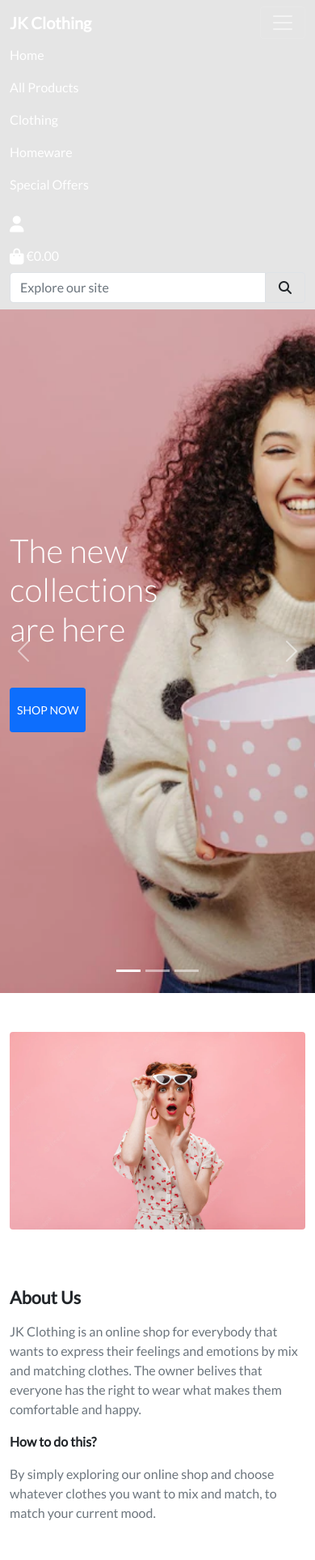
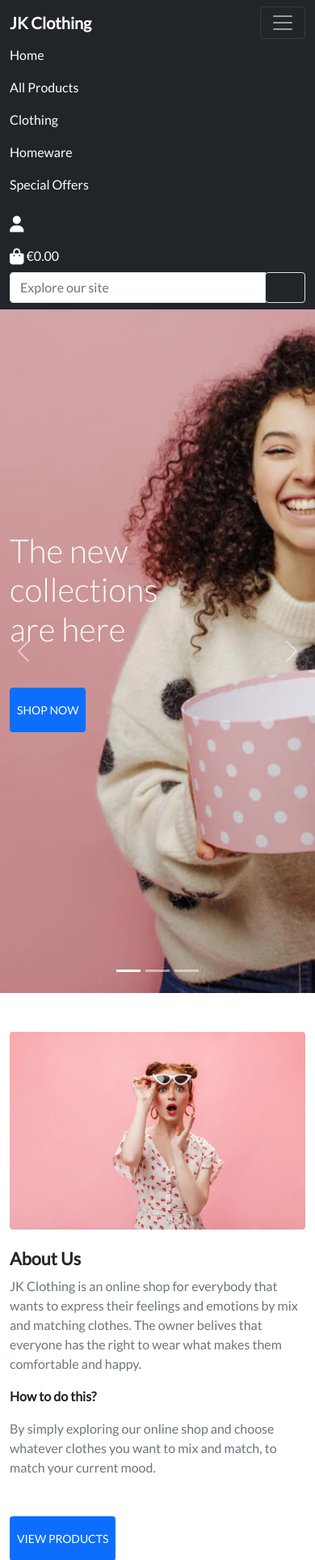
Before and after one commit to ainchu18/jk_clothing, a Django app: page / in a window 390 px wide, after a click that opens the changed part. Shown: the top 1926 px of the page at 81% size. Run offline with Django 3.2, Linux system fonts and the light colour scheme; some libraries are stand-ins or nearby versions.

Commit message:
fix main and mobile nav view

```diff
--- a/home/templates/home/index.html
+++ b/home/templates/home/index.html
@@ -12,12 +12,12 @@
                 </div>
             </div>
             <div class="col-md-6 mb-4">
-                <h4 class="mt-5"><strong>About Us</strong></h4>
-                    <p class="text-muted mt-3 justify-content-center">
+                <h4><strong>About Us</strong></h4>
+                    <p class="text-muted justify-content-center">
                         JK Clothing is an online shop for everybody that wants to express their feelings and emotions by mix and matching clothes.
                         The owner belives that everyone has the right to wear what makes them comfortable and happy.
                     </p>
-                    <p class="mt-3"><strong>How to do this?</strong></p>
+                    <p><strong>How to do this?</strong></p>
                     <p class="text-muted justify-content-center">
                         By simply exploring our online shop and choose whatever clothes you want to mix and match, to match your current mood.
                     </p>
--- a/static/css/main.css
+++ b/static/css/main.css
@@ -33,15 +33,14 @@ body {
 }
 
 .carousel-item:nth-child(3) {
-    background-image: url('/media/emotional-young-caucasian-woman-opens-box-with-unexpected-gift-keeps-mouth-open-curly-haired-brunette-with-loose-hair-sweater-positive-human-reactions-emotions_197531-30176.webp');
+    background-image: url('/media/');
     background-repeat: no-repeat;
     background-size: cover;
     background-position: center center;
 }
 
 
-/* Height for devices larger than 576px */
-@media (min-width: 992px) {
+@media (min-width: 570px) {
     #introCarousel {
         margin-top: -58.59px;
     }
--- a/templates/base.html
+++ b/templates/base.html
@@ -24,10 +24,10 @@
     {% endblock %}
 
     {% block corejs %}
+    <script src="https://kit.fontawesome.com/f2b3e579d3.js" crossorigin="anonymous"></script>
     <script src="https://cdn.jsdelivr.net/npm/bootstrap@5.0.2/dist/js/bootstrap.bundle.min.js"
         integrity="sha384-MrcW6ZMFYlzcLA8Nl+NtUVF0sA7MsXsP1UyJoMp4YLEuNSfAP+JcXn/tWtIaxVXM" crossorigin="anonymous">
     </script>
-    <script src="https://kit.fontawesome.com/f2b3e579d3.js" crossorigin="anonymous"></script>
     {% endblock %}
 
     {% block extra_js %}
@@ -39,81 +39,9 @@
 <body>
     <!--Main Navigation-->
     <header>
-        <!-- Navbar -->
-        <nav class="navbar navbar-expand-lg navbar-dark" style="z-index: 2000; background-color: rgba(0, 0, 0, 0.1);">
-            <div class="container-fluid">
-                <!-- Navbar brand -->
-                <a class="navbar-brand" href="{% url 'home' %}">
-                    <strong>JK Clothing</strong>
-                </a>
-                <button class="navbar-toggler" type="button" data-bs-toggle="collapse" data-bs-target="#navbarCollapse"
-                    aria-controls="navbarCollapse" aria-expanded="false" aria-label="Toggle navigation">
-                    <span class="navbar-toggler-icon"></span>
-                </button>
-                <div class="collapse navbar-collapse" id="navbarCollapse">
-                    <ul class="navbar-nav me-auto mb-2 mb-md-0">
-                        <li class="nav-item">
-                            <a class="nav-link active" aria-current="page" href="{% url 'home' %}">Home</a>
-                        </li>
-                        <li class="nav-item">
-                            <a class="nav-link" href="" rel="nofollow" target="_blank">All Products</a>
-                        </li>
-                        <li class="nav-item">
-                            <a class="nav-link" href="" target="_blank">Clothing</a>
-                        </li>
-                        <li class="nav-item">
-                            <a class="nav-link" href="" target="_blank">Homeware</a>
-                        </li>
-                        <li class="nav-item">
-                            <a class="nav-link" href="" target="_blank">Special Offers</a>
-                        </li>
-                    </ul>
+        {% include 'includes/main.nav.html' %}
+        {% include 'includes/mobile.nav.html' %}
 
-                    <ul class="navbar-nav list-inline">
-                        <li class="list-inline-item dropdown">
-                            <a class="nav-link" href="" id="user-options" data-bs-toggle="dropdown" aria-haspopup="true" aria-expanded="false">
-                                <i class="fas fa-user fa-lg"></i>
-                            </a>
-                            <div class="dropdown-menu border-0" aria-labelledby="user-options">
-                                {% if request.user.is_authenticated %}
-                                    {% if request.user.is_superuser %}
-                                        <a href="" class="dropdown-item">Product Management</a>
-                                    {% endif %}
-                                    <a href="" class="dropdown-item">My Profile</a>
-                                    <a href="{% url 'account_logout' %}" class="dropdown-item">Logout</a>
-                                {% else %}
-                                    <a href="{% url 'account_signup' %}" class="dropdown-item">Register</a>
-                                    <a href="{% url 'account_login' %}" class="dropdown-item">Login</a>
-                                {% endif %}
-                            </div>
-                        </li>
-                        <li class="list-inline-item">
-                            <a  class="nav-link" href="">
-                                <i class="fas fa-shopping-bag fa-lg"></i>
-                                {% if grand_total %}
-                                    ${{ grand_total|floatformat:2 }}
-                                {% else %}
-                                    &euro;0.00
-                                {% endif %}
-                            </a>
-                        </li>
-                        <form method="GET" action="">
-                            <div class="input-group">
-                                <input class="form-control border" type="text" name="q" placeholder="Explore our site">
-                                <div class="input-group-append">
-                                    <button class="form-control btn btn-black border" type="submit">
-                                        <span class="icon">
-                                            <i class="fas fa-search"></i>
-                                        </span>
-                                    </button>
-                                </div>
-                            </div>
-                        </form>
-                    </ul>
-                </div>
-            </div>
-        </nav>
-        <!-- Navbar -->
 
         <!-- Carousel wrapper -->
         <div id="introCarousel" class="carousel slide carousel-fade" data-bs-ride="carousel">
--- /dev/null
+++ b/templates/includes/main.nav.html
@@ -0,0 +1,111 @@
+<!-- Main View Navbar -->
+<nav class="navbar navbar-expand-lg navbar-dark d-none d-sm-block" style="z-index: 2000; background-color: rgba(0, 0, 0, 0.1);">
+    <div class="container-fluid">
+        <!-- Navbar brand -->
+        <a class="navbar-brand" href="{% url 'home' %}">
+            <strong>JK Clothing</strong>
+        </a>
+        <button class="navbar-toggler" type="button" data-bs-toggle="collapse" data-bs-target="#navbarCollapse"
+            aria-controls="navbarCollapse" aria-expanded="false" aria-label="Toggle navigation">
+            <span class="navbar-toggler-icon"></span>
+        </button>
+        <div class="collapse navbar-collapse" id="navbarCollapse">
+            <ul class="navbar-nav me-auto mb-2 mb-md-0">
+                <li class="nav-item">
+                    <a class="nav-link active" aria-current="page" href="{% url 'home' %}">Home</a>
+                </li>
+                <li class="nav-item dropdown">
+                    <a class="nav-link mr-5" href="#" id="all-products-link" data-bs-toggle="dropdown"
+                        aria-haspopup="true" aria-expanded="false">
+                        All Products
+                    </a>
+                    <div class="dropdown-menu border-0" aria-labelledby="all-products-link">
+                        <a href="" class="dropdown-item">By Price</a>
+                        <a href="" class="dropdown-item ">By Rating</a>
+                        <a href="" class="dropdown-item ">By Category</a>
+                        <a href="" class="dropdown-item">All Products</a>
+                    </div>
+                </li>
+                <li class="nav-item dropdown">
+                    <a class="nav-link mr-5" href="#" id="photos-link" data-bs-toggle="dropdown" aria-haspopup="true"
+                        aria-expanded="false">
+                        Clothing
+                    </a>
+                    <div class="dropdown-menu border-0" aria-labelledby="photos-link">
+                        <a href="" class="dropdown-item">Activewear &amp; Essentials</a>
+                        <a href="" class="dropdown-item">Jeans</a>
+                        <a href="" class="dropdown-item">Shirts</a>
+                        <a href="" class="dropdown-item">All Clothing</a>
+                    </div>
+                </li>
+                <li class="nav-item dropdown">
+                    <a class="nav-link mr-5" href="#" id="about-link" data-bs-toggle="dropdown" aria-haspopup="true"
+                        aria-expanded="false">
+                        Homeware
+                    </a>
+                    <div class="dropdown-menu border-0" aria-labelledby="about-link">
+                        <a href="" class="dropdown-item">Bed &amp; Bath</a>
+                        <a href="" class="dropdown-item">Kitchen &amp; Dining</a>
+                        <a href="" class="dropdown-item">All Homeware</a>
+                    </div>
+                </li>
+                <li class="nav-item dropdown">
+                    <a class="nav-link mr-5" href="#" id="offers-link" data-bs-toggle="dropdown" aria-haspopup="true"
+                        aria-expanded="false">
+                        Special Offers
+                    </a>
+                    <div class="dropdown-menu border-0" aria-labelledby="offers-link">
+                        <a href="" class="dropdown-item">New Arrivals</a>
+                        <a href="" class="dropdown-item">Deals</a>
+                        <a href="" class="dropdown-item">Clearance Sales</a>
+                        <a href="" class="dropdown-item">All Specials</a>
+                    </div>
+                </li>
+            </ul>
+
+            <ul class="navbar-nav list-inline">
+                <li class="list-inline-item dropdown">
+                    <a class="nav-link" href="" id="user-options" data-bs-toggle="dropdown" aria-haspopup="true"
+                        aria-expanded="false">
+                        <i class="fas fa-user fa-lg"></i>
+                    </a>
+                    <div class="dropdown-menu border-0" aria-labelledby="user-options">
+                        {% if request.user.is_authenticated %}
+                        {% if request.user.is_superuser %}
+                        <a href="" class="dropdown-item">Product Management</a>
+                        {% endif %}
+                        <a href="" class="dropdown-item">My Profile</a>
+                        <a href="{% url 'account_logout' %}" class="dropdown-item">Logout</a>
+                        {% else %}
+                        <a href="{% url 'account_signup' %}" class="dropdown-item">Register</a>
+                        <a href="{% url 'account_login' %}" class="dropdown-item">Login</a>
+                        {% endif %}
+                    </div>
+                </li>
+                <li class="list-inline-item">
+                    <a class="nav-link" href="">
+                        <i class="fas fa-shopping-bag fa-lg"></i>
+                        {% if grand_total %}
+                        ${{ grand_total|floatformat:2 }}
+                        {% else %}
+                        &euro;0.00
+                        {% endif %}
+                    </a>
+                </li>
+                <form method="GET" action="">
+                    <div class="input-group">
+                        <input class="form-control border" type="text" name="q" placeholder="Explore our site">
+                        <div class="input-group-append">
+                            <button class="form-control btn btn-black border" type="submit">
+                                <span class="icon">
+                                    <i class="fas fa-search"></i>
+                                </span>
+                            </button>
+                        </div>
+                    </div>
+                </form>
+            </ul>
+        </div>
+    </div>
+</nav>
+<!-- Navbar -->
--- /dev/null
+++ b/templates/includes/mobile.nav.html
@@ -0,0 +1,111 @@
+<!-- Main View Navbar -->
+<nav class="navbar navbar-expand-lg navbar-dark bg-dark bg-dark d-block d-sm-none">
+    <div class="container-fluid">
+        <!-- Navbar brand -->
+        <a class="navbar-brand" href="{% url 'home' %}">
+            <strong>JK Clothing</strong>
+        </a>
+        <button class="navbar-toggler" type="button" data-bs-toggle="collapse" data-bs-target="#navbarCollapse"
+            aria-controls="navbarCollapse" aria-expanded="false" aria-label="Toggle navigation">
+            <span class="navbar-toggler-icon"></span>
+        </button>
+        <div class="collapse navbar-collapse" id="navbarCollapse">
+            <ul class="navbar-nav me-auto mb-2 mb-md-0">
+                <li class="nav-item">
+                    <a class="nav-link active" aria-current="page" href="{% url 'home' %}">Home</a>
+                </li>
+                <li class="nav-item dropdown">
+                    <a class="nav-link mr-5" href="#" id="all-products-link" data-bs-toggle="dropdown"
+                        aria-haspopup="true" aria-expanded="false">
+                        All Products
+                    </a>
+                    <div class="dropdown-menu border-0" aria-labelledby="all-products-link">
+                        <a href="" class="dropdown-item">By Price</a>
+                        <a href="" class="dropdown-item ">By Rating</a>
+                        <a href="" class="dropdown-item ">By Category</a>
+                        <a href="" class="dropdown-item">All Products</a>
+                    </div>
+                </li>
+                <li class="nav-item dropdown">
+                    <a class="nav-link mr-5" href="#" id="photos-link" data-bs-toggle="dropdown" aria-haspopup="true"
+                        aria-expanded="false">
+                        Clothing
+                    </a>
+                    <div class="dropdown-menu border-0" aria-labelledby="photos-link">
+                        <a href="" class="dropdown-item">Activewear &amp; Essentials</a>
+                        <a href="" class="dropdown-item">Jeans</a>
+                        <a href="" class="dropdown-item">Shirts</a>
+                        <a href="" class="dropdown-item">All Clothing</a>
+                    </div>
+                </li>
+                <li class="nav-item dropdown">
+                    <a class="nav-link mr-5" href="#" id="about-link" data-bs-toggle="dropdown" aria-haspopup="true"
+                        aria-expanded="false">
+                        Homeware
+                    </a>
+                    <div class="dropdown-menu border-0" aria-labelledby="about-link">
+                        <a href="" class="dropdown-item">Bed &amp; Bath</a>
+                        <a href="" class="dropdown-item">Kitchen &amp; Dining</a>
+                        <a href="" class="dropdown-item">All Homeware</a>
+                    </div>
+                </li>
+                <li class="nav-item dropdown">
+                    <a class="nav-link mr-5" href="#" id="offers-link" data-bs-toggle="dropdown" aria-haspopup="true"
+                        aria-expanded="false">
+                        Special Offers
+                    </a>
+                    <div class="dropdown-menu border-0" aria-labelledby="offers-link">
+                        <a href="" class="dropdown-item">New Arrivals</a>
+                        <a href="" class="dropdown-item">Deals</a>
+                        <a href="" class="dropdown-item">Clearance Sales</a>
+                        <a href="" class="dropdown-item">All Specials</a>
+                    </div>
+                </li>
+            </ul>
+
+            <ul class="navbar-nav list-inline">
+                <li class="list-inline-item dropdown">
+                    <a class="nav-link" href="" id="user-options" data-bs-toggle="dropdown" aria-haspopup="true"
+                        aria-expanded="false">
+                        <i class="fas fa-user fa-lg"></i>
+                    </a>
+                    <div class="dropdown-menu border-0" aria-labelledby="user-options">
+                        {% if request.user.is_authenticated %}
+                        {% if request.user.is_superuser %}
+                        <a href="" class="dropdown-item">Product Management</a>
+                        {% endif %}
+                        <a href="" class="dropdown-item">My Profile</a>
+                        <a href="{% url 'account_logout' %}" class="dropdown-item">Logout</a>
+                        {% else %}
+                        <a href="{% url 'account_signup' %}" class="dropdown-item">Register</a>
+                        <a href="{% url 'account_login' %}" class="dropdown-item">Login</a>
+                        {% endif %}
+                    </div>
+                </li>
+                <li class="list-inline-item">
+                    <a class="nav-link" href="">
+                        <i class="fas fa-shopping-bag fa-lg"></i>
+                        {% if grand_total %}
+                        ${{ grand_total|floatformat:2 }}
+                        {% else %}
+                        &euro;0.00
+                        {% endif %}
+                    </a>
+                </li>
+                <form method="GET" action="">
+                    <div class="input-group">
+                        <input class="form-control border" type="text" name="q" placeholder="Explore our site">
+                        <div class="input-group-append">
+                            <button class="form-control btn btn-black border" type="submit">
+                                <span class="icon">
+                                    <i class="fas fa-search"></i>
+                                </span>
+                            </button>
+                        </div>
+                    </div>
+                </form>
+            </ul>
+        </div>
+    </div>
+</nav>
+<!-- Navbar -->
```
